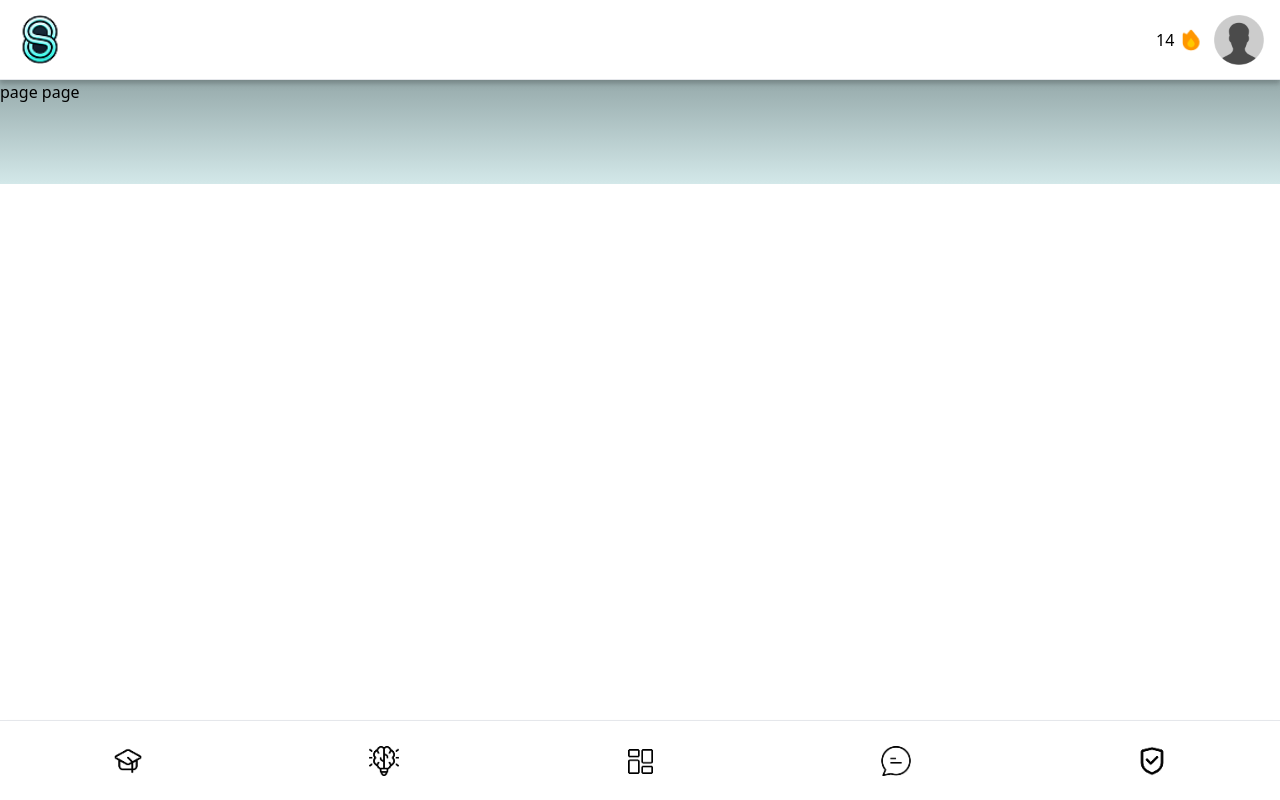
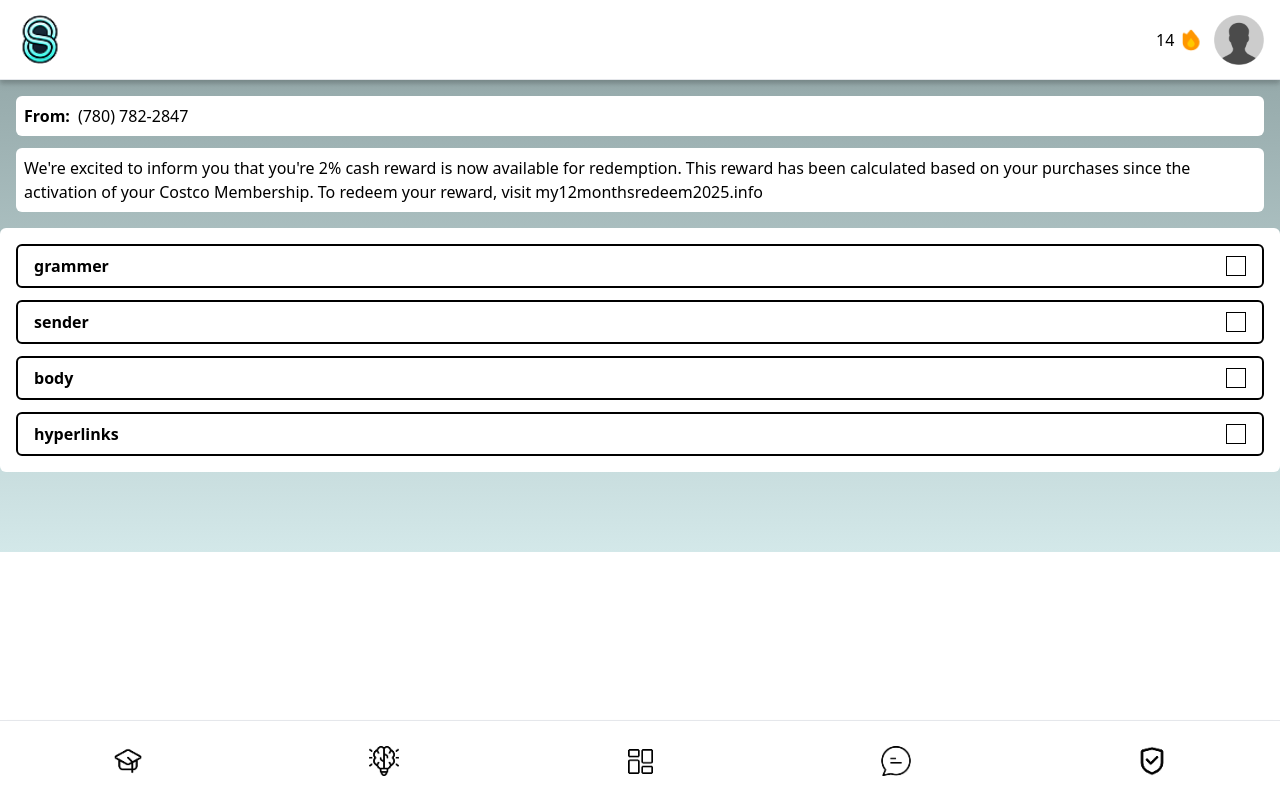
Before and after one commit to tysenh1/ScamSmart-Hackathon, a Next.js app: page /train/identify_text in a window 1280 px wide. Built offline with nearby package versions, Linux system fonts and the light colour scheme.

Commit message:
Added the bulet buttons to the identify games

```diff
--- a/app/train/identify_email/page.tsx
+++ b/app/train/identify_email/page.tsx
@@ -1,7 +1,8 @@
 'use client'
-import React, { useState } from 'react'
+import React, { useState, useEffect } from 'react'
 
 interface question {
+  id: number;
   question: string;
   correct: boolean;
 }
@@ -14,28 +15,43 @@ const emailBody = 'I hope this message finds you swimming in a sea of marshmallo
 
   const questions: question[] = [
     {
+      id: 1,
       question: 'subject',
       correct: true,
     },
     {
+      id: 2,
       question: 'sender',
       correct: true,
     },
     {
+      id: 3,
       question: 'body',
       correct: true,
     },
     {
+      id: 4,
       question: 'hyperlinks',
       correct: false,
     }
   ]
 
 
-const [multiSelect, setMultiSelect] = useState('empty');
+  const [multiSelect, setMultiSelect] = useState([false, false, false, false]);
 
-function handleClick() {
-  setMultiSelect();
+  function handleClick(id: number) {
+
+
+    const selectElements = [...multiSelect];
+
+    // selectElements[id - 1] = !selectElements[id - 1]
+    if (!selectElements[id - 1]) {
+      selectElements[id - 1] = true
+    } else {
+      selectElements[id - 1] = false
+    }
+
+    setMultiSelect(selectElements)
   }
 
   return (
@@ -53,7 +69,12 @@ function handleClick() {
                 <>
                   <button className='flex justify-between items-center bordered border-2 border-black rounded-md p-2 font-semibold px-4'>
                     {q.question}
-                <button onClick={() => handleClick()} className='w-5 h-5 border border-3 border-black' />
+                    <button onClick={() => handleClick(q.id)} className='w-5 h-5 border border-3 border-black flex justify-center items-center'>
+
+                      {(multiSelect[q.id - 1]) ? <div className='w-3 h-3 rounded-full bg-black' />:<></>}
+
+                    </button>
+
                   </button>
                 </>
             )
--- a/app/train/identify_text/page.tsx
+++ b/app/train/identify_text/page.tsx
@@ -1,8 +1,84 @@
-import React from 'react'
+'use client'
+import React, { useState } from 'react'
+
+interface question {
+  id: number;
+  question: string;
+  correct: boolean;
+}
 
 const page = () => {
+
+  const textSender = '(780) 782-2847';
+  const textBody = "We're excited to inform you that you're 2% cash reward is now available for redemption. This reward has been calculated based on your purchases since the activation of your Costco Membership. To redeem your reward, visit my12monthsredeem2025.info"
+
+  const questions: question[] = [
+    {
+      id: 1,
+      question: 'grammer',
+      correct: false,
+    },
+    {
+      id: 2.,
+      question: 'sender',
+      correct: true,
+    },
+    {
+      id: 3,
+      question: 'body',
+      correct: true,
+    },
+    {
+      id: 4,
+      question: 'hyperlinks',
+      correct: true,
+    }
+  ]
+
+
+  const [multiSelect, setMultiSelect] = useState([false, false, false, false]);
+
+  function handleClick(id: number) {
+
+
+    const selectElements = [...multiSelect];
+
+    // selectElements[id - 1] = !selectElements[id - 1]
+    if (!selectElements[id - 1]) {
+      selectElements[id - 1] = true
+    } else {
+      selectElements[id - 1] = false
+    }
+
+    setMultiSelect(selectElements)
+  }
+
   return (
-    <div>page page</div>
+      <>
+        <div className='flex flex-col gap-3 p-4'>
+          <div className='font-bold  flex gap-2 bg-white rounded-md p-2'>From: <p className='font-normal'>{textSender}</p></div>
+          <div className='bg-white rounded-md p-2'>
+            <p className='font-normal'>{textBody}</p>
+          </div>
+        </div>
+        <div className='flex flex-col gap-3 p-4 bg-white rounded-md'>
+          {questions.map((q) => {
+            return(
+                <>
+                  <button className='flex justify-between items-center bordered border-2 border-black rounded-md p-2 font-semibold px-4'>
+                    {q.question}
+                    <button onClick={() => handleClick(q.id)} className='w-5 h-5 border border-3 border-black flex justify-center items-center'>
+
+                      {(multiSelect[q.id - 1]) ? <div className='w-3 h-3 rounded-full bg-black' />:<></>}
+
+                    </button>
+
+                  </button>
+                </>
+            )
+          })}
+        </div>
+      </>
   )
 }
 
```
Lines whose indentation alone changed are shown as unchanged.
